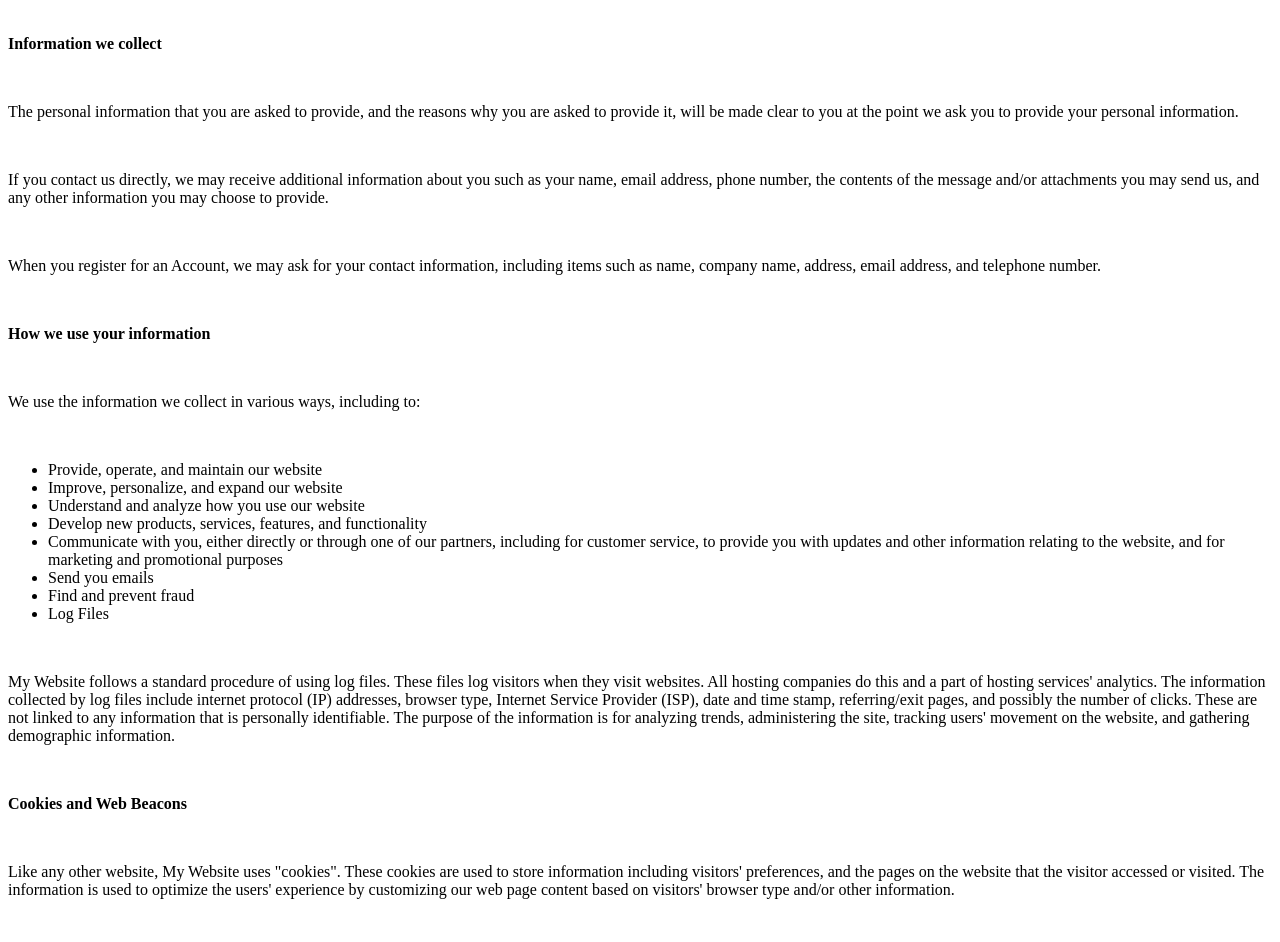
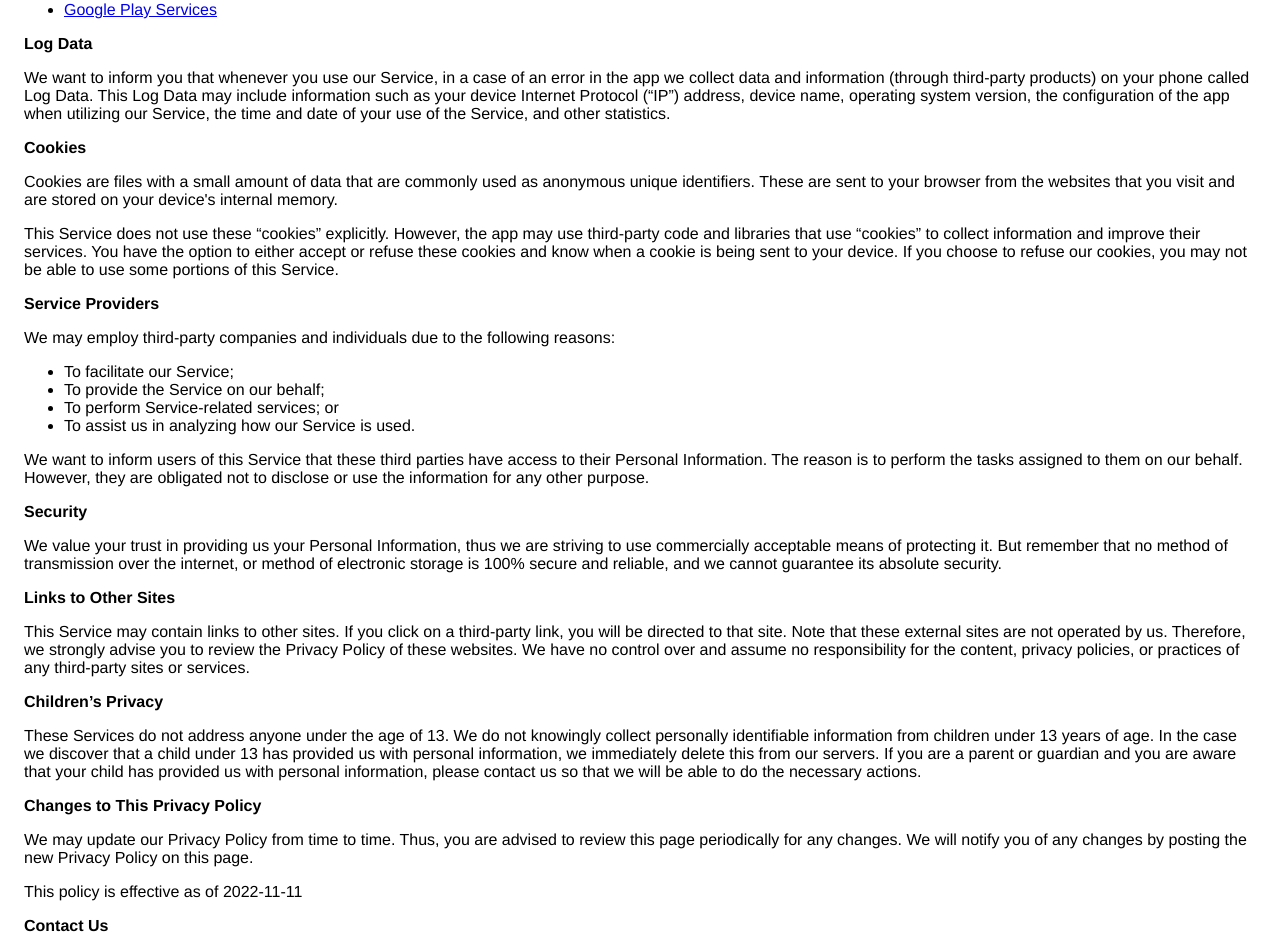
Before and after one commit to Innosis/innosis_privacy.github.io, a plain HTML site: page index.html in a window 1280 px wide. Shown: the part 383-1325 px from the top of the page. Drawn offline with Linux system fonts and the light colour scheme.

Commit message:
Update index.html

```diff
--- a/index.html
+++ b/index.html
@@ -1,99 +1,109 @@
-<p><strong>Privacy Policy for My Website</strong></p>
-<p><br></p>
-<p>My Website one of our main priorities is the privacy of our visitors. This Privacy Policy document contains types of information that is collected and recorded by My Website and how we use it.</p>
-<p><br></p>
-<p>If you have additional questions or require more information about our Privacy Policy, do not hesitate to contact us.</p>
-<p><br></p>
-<p>This privacy policy applies only to our online activities and is valid for visitors to our website with regards to the information that they shared and/or collect in&My Website. This policy is not applicable to any information collected offline or via channels other than this website.</p>
-<p>Consent</p>
-<p><br></p>
-<p>By using our website, you hereby consent to our Privacy Policy and agree to its terms. This Privacy Policy has been generated with the <a href="https://www.privacypolicygenerator.info/"><span class="s1">Privacy Policy Generator</span></a> which is available from <a href="https://www.privacypolicygenerator.info/"><span class="s1">https://www.privacypolicygenerator.info/</span></a><span class="Apple-converted-space">&</span></p>
-<p><br></p>
-<p><strong>Information we collect</strong></p>
-<p><br></p>
-<p>The personal information that you are asked to provide, and the reasons why you are asked to provide it, will be made clear to you at the point we ask you to provide your personal information.</p>
-<p><br></p>
-<p>If you contact us directly, we may receive additional information about you such as your name, email address, phone number, the contents of the message and/or attachments you may send us, and any other information you may choose to provide.</p>
-<p><br></p>
-<p>When you register for an Account, we may ask for your contact information, including items such as name, company name, address, email address, and telephone number.</p>
-<p><br></p>
-<p><strong>How we use your information</strong></p>
-<p><br></p>
-<p>We use the information we collect in various ways, including to:</p>
-<p><br></p>
-<ul>
-    <li>Provide, operate, and maintain our website</li>
-    <li>Improve, personalize, and expand our website</li>
-    <li>Understand and analyze how you use our website</li>
-    <li>Develop new products, services, features, and functionality</li>
-    <li>Communicate with you, either directly or through one of our partners, including for customer service, to provide you with updates and other information relating to the website, and for marketing and promotional purposes</li>
-    <li>Send you emails</li>
-    <li>Find and prevent fraud</li>
-    <li>Log Files</li>
-</ul>
-<p><br></p>
-<p>My Website follows a standard procedure of using log files. These files log visitors when they visit websites. All hosting companies do this and a part of hosting services' analytics. The information collected by log files include internet protocol (IP) addresses, browser type, Internet Service Provider (ISP), date and time stamp, referring/exit pages, and possibly the number of clicks. These are not linked to any information that is personally identifiable. The purpose of the information is for analyzing trends, administering the site, tracking users' movement on the website, and gathering demographic information.</p>
-<p><br></p>
-<p><strong>Cookies and Web Beacons</strong></p>
-<p><br></p>
-<p>Like any other website, My Website uses "cookies". These cookies are used to store information including visitors' preferences, and the pages on the website that the visitor accessed or visited. The information is used to optimize the users' experience by customizing our web page content based on visitors' browser type and/or other information.</p>
-<p><br></p>
-<p><strong>DoubleClick DART Cookie</strong></p>
-<p><br></p>
-<p>Google is one of a third-party vendor on our site. It also uses cookies, known as DART cookies, to serve ads to our site visitors based upon their visit to www.website.com and other sites on the internet. However, visitors may choose to decline the use of DART cookies by visiting the Google ad and content network Privacy Policy at the following URL &ndash; <a href="https://policies.google.com/technologies/ads"><span class="s1">https://policies.google.com/technologies/ads</span></a><span class="Apple-converted-space">&</span></p>
-<p><br></p>
-<p>Some of advertisers on our site may use cookies and web beacons. Our advertising partners are listed below. Each of our advertising partners has their own Privacy Policy for their policies on user data. For easier access, we hyperlinked to their Privacy Policies below.</p>
-<p><br></p>
-<ul>
-    <li>Google: <a href="https://policies.google.com/technologies/ads"><span class="s1">https://policies.google.com/technologies/ads</span></a></li>
-</ul>
-<p><strong>Advertising Partners Privacy Policies</strong></p>
-<p><br></p>
-<p>You may consult this list to find the Privacy Policy for each of the advertising partners of&My Website.</p>
-<p><br></p>
-<p>Third-party ad servers or ad networks uses technologies like cookies, JavaScript, or Web Beacons that are used in their respective advertisements and links that appear on&My Website, which are sent directly to users' browser. They automatically receive your IP address when this occurs. These technologies are used to measure the effectiveness of their advertising campaigns and/or to personalize the advertising content that you see on websites that you visit.</p>
-<p><br></p>
-<p>Note that My Website has no access to or control over these cookies that are used by third-party advertisers.</p>
-<p><br></p>
-<p><strong>Third-Party Privacy Policies</strong></p>
-<p><br></p>
-<p>My Website's Privacy Policy does not apply to other advertisers or websites. Thus, we are advising you to consult the respective Privacy Policies of these third-party ad servers for more detailed information. It may include their practices and instructions about how to opt-out of certain options. You may find a complete list of these Privacy Policies and their links here: Privacy Policy Links.</p>
-<p><br></p>
-<p>You can choose to disable cookies through your individual browser options. To know more detailed information about cookie management with specific web browsers, it can be found at the browsers' respective websites. <a href="https://www.privacypolicygenerator.info/privacy-policy-cookies-clauses/"><span class="s1">What Are Cookies?</span></a></p>
-<p><br></p>
-<p><strong>CCPA Privacy Policy (Do Not Sell My Personal Information)</strong></p>
-<p><br></p>
-<p>Under the CCPA, among other rights, California consumers have the right to:</p>
-<p><br></p>
-<ul>
-    <li>Request that a business that collects a consumer's personal data disclose the categories and specific pieces of personal data that a business has collected about consumers.</li>
-    <li>Request that a business delete any personal data about the consumer that a business has collected.</li>
-    <li>Request that a business that sells a consumer's personal data, not sell the consumer's personal data.</li>
-</ul>
-<p><br></p>
-<p>If you make a request, we have one month to respond to you. If you would like to exercise any of these rights, please contact us.</p>
-<p><br></p>
-<p><strong>GDPR Privacy Policy (Data Protection Rights)</strong></p>
-<p><br></p>
-<p>We would like to make sure you are fully aware of all of your data protection rights. Every user is entitled to the following:</p>
-<p><br></p>
-<ul>
-    <li>The right to access &ndash; You have the right to request copies of your personal data. We may charge you a small fee for this service.</li>
-    <li>The right to rectification &ndash; You have the right to request that we correct any information you believe is inaccurate. You also have the right to request that we complete the information you believe is incomplete.</li>
-    <li>The right to erasure &ndash; You have the right to request that we erase your personal data, under certain conditions.</li>
-    <li>The right to restrict processing &ndash; You have the right to request that we restrict the processing of your personal data, under certain conditions.</li>
-    <li>The right to object to processing &ndash; You have the right to object to our processing of your personal data, under certain conditions.</li>
-    <li>The right to data portability &ndash; You have the right to request that we transfer the data that we have collected to another organization, or directly to you, under certain conditions.</li>
-</ul>
-<p><br></p>
-<p>If you make a request, we have one month to respond to you. If you would like to exercise any of these rights, please contact us.</p>
-<p><br></p>
-<p><strong>Children's Information</strong></p>
-<p><br></p>
-<p>Another part of our priority is adding protection for children while using the internet. We encourage parents and guardians to observe, participate in, and/or monitor and guide their online activity.</p>
-<p><br></p>
-<p>My Website does not knowingly collect any Personal Identifiable Information from children under the age of 13. If you think that your child provided this kind of information on our website, we strongly encourage you to contact us immediately and we will do our best efforts to promptly remove such information from our records.</p>
-<p><br></p>
-<p><strong>Questions</strong></p>
-<p><br></p>
-<p>If you have any questions about this Privacy Policy, please contact us.</p>
+<!DOCTYPE html>
+    <html>
+    <head>
+      <meta charset='utf-8'>
+      <meta name='viewport' content='width=device-width'>
+      <title>Privacy Policy</title>
+      <style> body { font-family: 'Helvetica Neue', Helvetica, Arial, sans-serif; padding:1em; } </style>
+    </head>
+    <body>
+    <strong>Privacy Policy</strong> <p>
+                  Innosis Solutions Pte Ltd built the BLEMykad app as
+                  a Free app. This SERVICE is provided by
+                  Innosis Solutions Pte Ltd at no cost and is intended for use as
+                  is.
+                </p> <p>
+                  This page is used to inform visitors regarding our
+                  policies with the collection, use, and disclosure of Personal
+                  Information if anyone decided to use our Service.
+                </p> <p>
+                  If you choose to use our Service, then you agree to
+                  the collection and use of information in relation to this
+                  policy. The Personal Information that we collect is
+                  used for providing and improving the Service. We will not use or share your information with
+                  anyone except as described in this Privacy Policy.
+                </p> <p>
+                  The terms used in this Privacy Policy have the same meanings
+                  as in our Terms and Conditions, which are accessible at
+                  BLEMykad unless otherwise defined in this Privacy Policy.
+                </p> <p><strong>Information Collection and Use</strong></p> <p>
+                  For a better experience, while using our Service, we
+                  may require you to provide us with certain personally
+                  identifiable information, including but not limited to 1 North Bridge Road, #18-03 High Street Centre, Singapore, 179094. The information that
+                  we request will be retained by us and used as described in this privacy policy.
+                </p> <div><p>
+                    The app does use third-party services that may collect
+                    information used to identify you.
+                  </p> <p>
+                    Link to the privacy policy of third-party service providers used
+                    by the app
+                  </p> <ul><li><a href="https://www.google.com/policies/privacy/" target="_blank" rel="noopener noreferrer">Google Play Services</a></li><!----><!----><!----><!----><!----><!----><!----><!----><!----><!----><!----><!----><!----><!----><!----><!----><!----><!----><!----><!----><!----><!----><!----><!----><!----><!----><!----></ul></div> <p><strong>Log Data</strong></p> <p>
+                  We want to inform you that whenever you
+                  use our Service, in a case of an error in the app
+                  we collect data and information (through third-party
+                  products) on your phone called Log Data. This Log Data may
+                  include information such as your device Internet Protocol
+                  (“IP”) address, device name, operating system version, the
+                  configuration of the app when utilizing our Service,
+                  the time and date of your use of the Service, and other
+                  statistics.
+                </p> <p><strong>Cookies</strong></p> <p>
+                  Cookies are files with a small amount of data that are
+                  commonly used as anonymous unique identifiers. These are sent
+                  to your browser from the websites that you visit and are
+                  stored on your device's internal memory.
+                </p> <p>
+                  This Service does not use these “cookies” explicitly. However,
+                  the app may use third-party code and libraries that use
+                  “cookies” to collect information and improve their services.
+                  You have the option to either accept or refuse these cookies
+                  and know when a cookie is being sent to your device. If you
+                  choose to refuse our cookies, you may not be able to use some
+                  portions of this Service.
+                </p> <p><strong>Service Providers</strong></p> <p>
+                  We may employ third-party companies and
+                  individuals due to the following reasons:
+                </p> <ul><li>To facilitate our Service;</li> <li>To provide the Service on our behalf;</li> <li>To perform Service-related services; or</li> <li>To assist us in analyzing how our Service is used.</li></ul> <p>
+                  We want to inform users of this Service
+                  that these third parties have access to their Personal
+                  Information. The reason is to perform the tasks assigned to
+                  them on our behalf. However, they are obligated not to
+                  disclose or use the information for any other purpose.
+                </p> <p><strong>Security</strong></p> <p>
+                  We value your trust in providing us your
+                  Personal Information, thus we are striving to use commercially
+                  acceptable means of protecting it. But remember that no method
+                  of transmission over the internet, or method of electronic
+                  storage is 100% secure and reliable, and we cannot
+                  guarantee its absolute security.
+                </p> <p><strong>Links to Other Sites</strong></p> <p>
+                  This Service may contain links to other sites. If you click on
+                  a third-party link, you will be directed to that site. Note
+                  that these external sites are not operated by us.
+                  Therefore, we strongly advise you to review the
+                  Privacy Policy of these websites. We have
+                  no control over and assume no responsibility for the content,
+                  privacy policies, or practices of any third-party sites or
+                  services.
+                </p> <p><strong>Children’s Privacy</strong></p> <div><p>
+                    These Services do not address anyone under the age of 13.
+                    We do not knowingly collect personally
+                    identifiable information from children under 13 years of age. In the case
+                    we discover that a child under 13 has provided
+                    us with personal information, we immediately
+                    delete this from our servers. If you are a parent or guardian
+                    and you are aware that your child has provided us with
+                    personal information, please contact us so that
+                    we will be able to do the necessary actions.
+                  </p></div> <!----> <p><strong>Changes to This Privacy Policy</strong></p> <p>
+                  We may update our Privacy Policy from
+                  time to time. Thus, you are advised to review this page
+                  periodically for any changes. We will
+                  notify you of any changes by posting the new Privacy Policy on
+                  this page.
+                </p> <p>This policy is effective as of 2022-11-11</p> <p><strong>Contact Us</strong></p> <p>
+                  If you have any questions or suggestions about our
+                  Privacy Policy, do not hesitate to contact us at sales@innosis.com.sg.
+                </p> <p>This privacy policy page was created at <a href="https://privacypolicytemplate.net" target="_blank" rel="noopener noreferrer">privacypolicytemplate.net </a>and modified/generated by <a href="https://app-privacy-policy-generator.nisrulz.com/" target="_blank" rel="noopener noreferrer">App Privacy Policy Generator</a></p>
+    </body>
+    </html>
```
